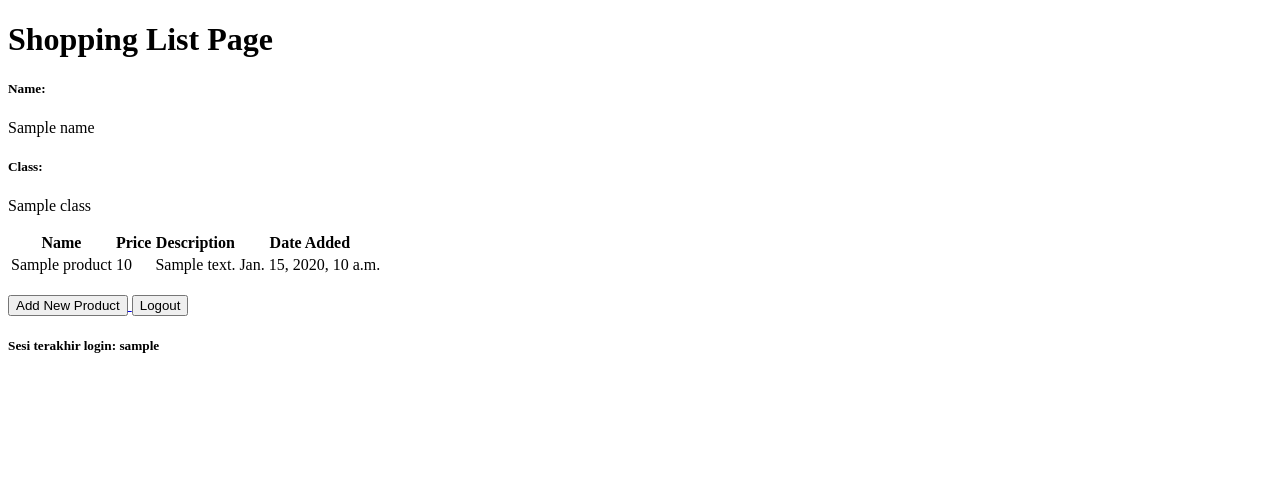
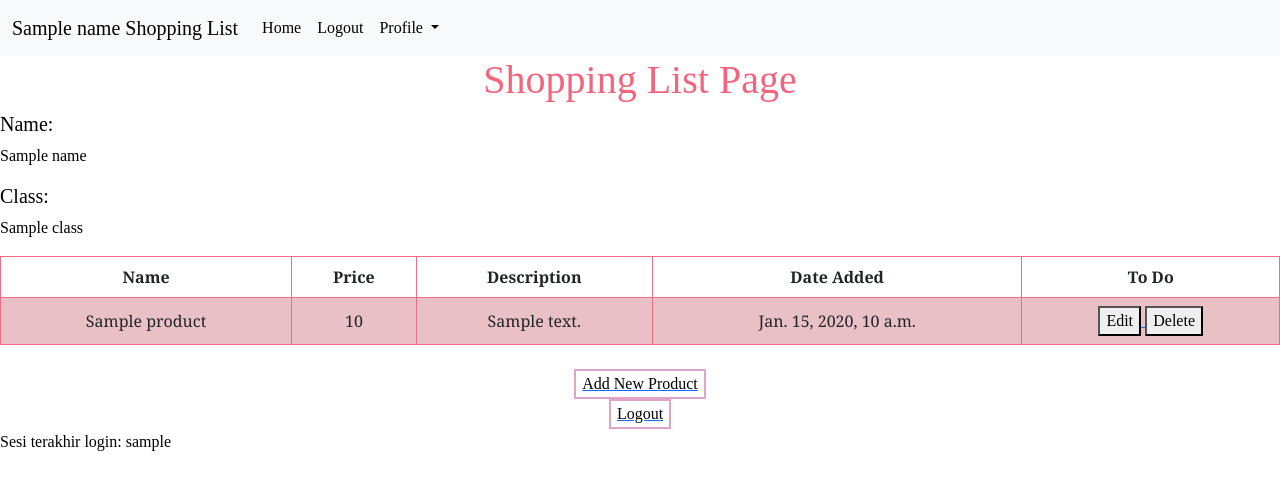
Before and after one commit to chikamarsyaa/shopping-list, a Django app: template main/templates/main.html in a window 1280 px wide. Shown: the top 490 px of the page. Run offline with Django 4.2, Linux system fonts and the light colour scheme; the template is opened without the code that fills it: most values are stand-ins (such as "Sample title", 1, 10 or a date in 2020).

Commit message:
Menyelesaikan Tutorial 4

```diff
--- a/main/templates/main.html
+++ b/main/templates/main.html
@@ -1,46 +1,171 @@
 {% extends 'base.html' %}
 
 {% block content %}
+
+<head>
+    <style>
+.stylehuruf {
+    text-align: left;
+    color: rgb(0, 0, 0);
+    font-family:'Times New Roman', Times, serif;
+}
+    </style>
+</head>
+
+<nav class="navbar navbar-expand-lg bg-body-tertiary">
+    <div class="container-fluid">
+      <a class="navbar-brand stylehuruf" href="#">{{name}} Shopping List</a>
+      <button class="navbar-toggler" type="button" data-bs-toggle="collapse" data-bs-target="#navbarSupportedContent" aria-controls="navbarSupportedContent" aria-expanded="false" aria-label="Toggle navigation">
+        <span class="navbar-toggler-icon"></span>
+      </button>
+      <div class="collapse navbar-collapse" id="navbarSupportedContent">
+        <ul class="navbar-nav me-auto mb-2 mb-lg-0">
+          <li class="nav-item">
+            <a class="nav-link active stylehuruf" aria-current="page" href="#">Home</a>
+          </li>
+          <li class="nav-item">
+            <a class="nav-link stylehuruf" href="{% url 'main:logout' %}">Logout</a>
+          </li>
+          <li class="nav-item dropdown">
+            <a class="nav-link dropdown-toggle stylehuruf" href="#" role="button" data-bs-toggle="dropdown" aria-expanded="false">
+              Profile
+            </a>
+            <ul class="dropdown-menu">
+              <li><a class="dropdown-item stylehuruf" href="#">{{name}}</a></li>
+              <li><a class="dropdown-item stylehuruf" href="#">{{class}}</a></li>
+            </ul>
+        </ul>
+      </div>
+    </div>
+  </nav>
+    <head>
+    <style>
+
+      h1 {
+        text-align: center;
+        color: rgb(243, 101, 124);
+        font-family:'Times New Roman', Times, serif;
+      }
+
+    </style>
+    </head>
+    <body>
     <h1>Shopping List Page</h1>
 
-    <h5>Name:</h5>
-    <p>{{name}}</p>
+    <h5 class="stylehuruf">Name:</h5>
+    <p class="stylehuruf">{{name}}</p>
 
-    <h5>Class:</h5>
-    <p>{{class}}</p>
+    <h5 class="stylehuruf">Class:</h5>
+    <p class="stylehuruf">{{class}}</p>
+    <head>
+        <style>
+            table {
+                font-family:Cambria, Cochin, Georgia, Times, 'Times New Roman', serif;
+                border-collapse:collapse;
+                width: 100%;
+            }
 
+            td, th {
+                border:1px solid rgb(241, 109, 131);
+                text-align: center;
+                padding: 8px;
+            }
+
+            tr:nth-child(even) {
+                background-color: rgb(234, 192, 199);
+            }
+        </style>
+    </head>
+    <body>
 <table>
     <tr>
-        <th>Name</th>
-        <th>Price</th>
-        <th>Description</th>
-        <th>Date Added</th>
+        <th style="text-align:center">Name</th>
+        <th style="text-align:center">Price</th>
+        <th style="text-align:center">Description</th>
+        <th style="text-align:center">Date Added</th>
+        <th style="text-align:center">To Do</th>
     </tr>
 
     {% comment %} Berikut cara memperlihatkan data produk di bawah baris ini {% endcomment %}
 
     {% for product in products %}
         <tr>
-            <td>{{product.name}}</td>
-            <td>{{product.price}}</td>
-            <td>{{product.description}}</td>
-            <td>{{product.date_added}}</td>
+            <td style="text-align:center">{{product.name}}</td>
+            <td style="text-align:center">{{product.price}}</td>
+            <td style="text-align:center">{{product.description}}</td>
+            <td style="text-align:center">{{product.date_added}}</td>
+            <td>
+                <a href="{% url 'main:edit_product' product.pk %}">
+                    <button>
+                        Edit
+                    </button>
+                </a>
+                <a href="{% url 'main:delete_product' product.pk %}">
+                    <button>
+                        Delete
+                    </button>
+                </a>
+            </td>
         </tr>
     {% endfor %}
 </table>
 
 <br />
 
+<head>
+    <style>
+
+      button {
+        text-align: center;
+        color: rgb(0, 0, 0);
+        font-family:'Times New Roman', Times, serif;
+      }
+
+      .center {
+            display: flex;
+            justify-content: center;
+            align-items: center;
+            }
+
+    .button1 {
+        background-color: white;
+        color: black;
+        border: 2px solid #e1a4c9;
+    }
+
+    .button1:hover {
+        background-color: rgb(234, 192, 199);
+        color: rgb(11, 11, 11);
+    }
+
+    </style>
+    </head>
+
 <a href="{% url 'main:create_product' %}">
-    <button>
+    <div class="center">
+    <button class="button button1">
         Add New Product
     </button>
+    </div>
 </a>
 <a href="{% url 'main:logout' %}">
-    <button>
-        Logout
-    </button>
+    <div class="center">
+        <button class="button button1">
+            Logout
+        </button>
+    </div>
 </a>
-<h5>Sesi terakhir login: {{ last_login }}</h5>
+<head>
+    <style>
+
+      h7{
+        text-align: center;
+        color: rgb(0, 0, 0);
+        font-family:'Times New Roman', Times, serif;
+      }
+
+    </style>
+    </head>
+<h7>Sesi terakhir login: {{ last_login }}</h7>
 
 {% endblock content %}
--- a/main/urls.py
+++ b/main/urls.py
@@ -7,6 +7,8 @@ from main.views import show_main, create_product, show_xml, show_json, show_xml_
 from main.views import register #sesuaikan dengan nama fungsi yang dibuat
 from main.views import login_user #sesuaikan dengan nama fungsi yang dibuat
 from main.views import logout_user
+from main.views import edit_product
+from main.views import delete_product
 
 app_name = 'main'
 
@@ -20,4 +22,6 @@ urlpatterns = [
     path('json/', show_json, name='show_json'),
     path('xml/<int:id>/', show_xml_by_id, name='show_xml_by_id'),
     path('json/<int:id>/', show_json_by_id, name='show_json_by_id'),
+    path('edit-product/<int:id>', edit_product, name='edit_product'),
+    path('delete/<int:id>', delete_product, name='delete_product'),
 ]
--- a/templates/base.html
+++ b/templates/base.html
@@ -2,13 +2,14 @@
 <!DOCTYPE html>
 <html lang="en">
     <head>
+        {% block meta %}
         <meta charset="UTF-8" />
-        <meta
-            name="viewport"
-            content="width=device-width, initial-scale=1.0"
-        />
-        {% block meta %}
+        <meta name="viewport" content="width=device-width, initial-scale=1">
         {% endblock meta %}
+        <link href="https://cdn.jsdelivr.net/npm/bootstrap@5.3.2/dist/css/bootstrap.min.css" rel="stylesheet" integrity="sha384-T3c6CoIi6uLrA9TneNEoa7RxnatzjcDSCmG1MXxSR1GAsXEV/Dwwykc2MPK8M2HN" crossorigin="anonymous">
+        <script src="https://code.jquery.com/jquery-3.6.0.min.js" integrity="sha384-KyZXEAg3QhqLMpG8r+J4jsl5c9zdLKaUk5Ae5f5b1bw6AUn5f5v8FZJoMxm6f5cH1" crossorigin="anonymous"></script>
+        <script src="https://cdn.jsdelivr.net/npm/@popperjs/core@2.11.8/dist/umd/popper.min.js" integrity="sha384-I7E8VVD/ismYTF4hNIPjVp/Zjvgyol6VFvRkX/vR+Vc4jQkC+hVqc2pM8ODewa9r" crossorigin="anonymous"></script>
+    <script src="https://cdn.jsdelivr.net/npm/bootstrap@5.3.2/dist/js/bootstrap.min.js" integrity="sha384-BBtl+eGJRgqQAUMxJ7pMwbEyER4l1g+O15P+16Ep7Q9Q+zqX6gSbd85u4mG4QzX+" crossorigin="anonymous"></script>
     </head>
 
     <body>
```
Also changed, not shown: main/templates/edit_product.html (added, +22 -0 lines), main/views.py (+23 -0 lines), db.sqlite3.
